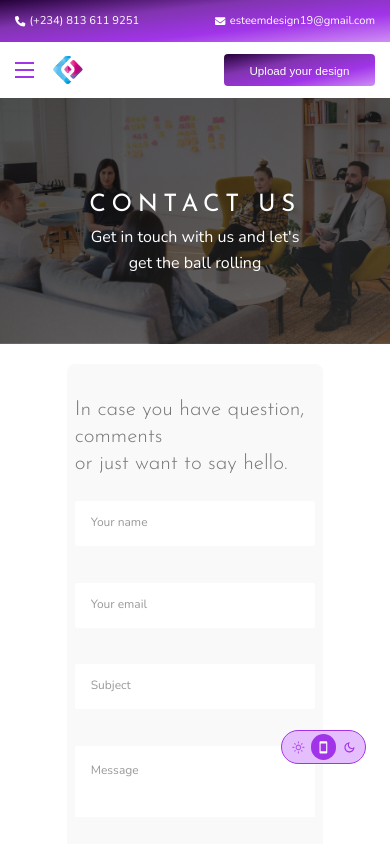
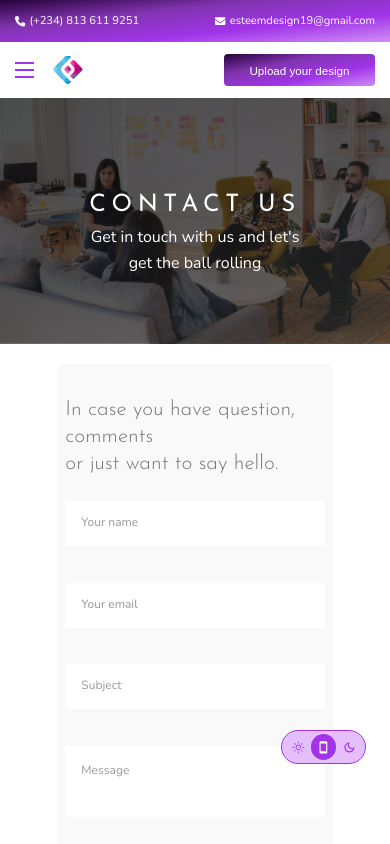
Before and after one commit to esteemayo/next-idesignx, a Next.js app: page /contact in a window 390 px wide. Shown: the top 844 px of the page. Built offline with nearby package versions, Linux system fonts and the light colour scheme.

Commit message:
feat: add media query

```diff
--- a/src/components/contacts/ContactForm.tsx
+++ b/src/components/contacts/ContactForm.tsx
@@ -102,6 +102,10 @@ const Container = styled.section`
     margin: 5rem 0;
   }
 
+  @media only screen and (max-width: 45em) {
+    grid-column: col-start 2 / col-end 7;
+  }
+
   @media only screen and (max-width: 31.25em) {
     margin: 2.5rem 0;
     padding: 4rem 2rem;
@@ -145,14 +149,6 @@ const Heading = styled.h3`
     font-size: 2.7rem;
   }
 
-  @media only screen and (max-width: 45em) {
-    font-size: 2.5rem;
-  }
-
-  @media only screen and (max-width: 41.375em) {
-    font-size: 2.3rem;
-  }
-
   @media only screen and (max-width: 34.375em) {
     font-size: 2.8rem;
   }
```
